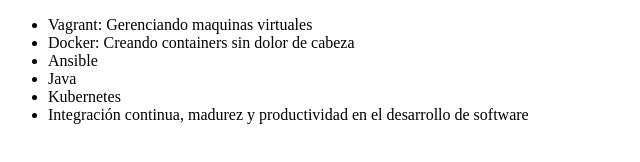
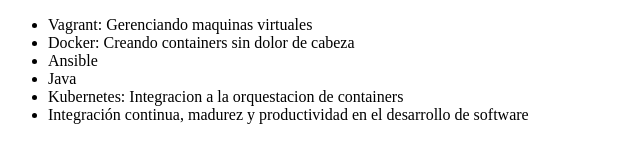
Before and after one commit to edgaraysv/alura-git, a plain HTML site: page index.html in a window 1280 px wide. Shown: the whole page, without its empty margins (0-640 px from the left). Drawn offline with Linux system fonts and the light colour scheme.

Commit message:
Modificaion titulo Kubernetes

```diff
--- a/index.html
+++ b/index.html
@@ -10,7 +10,7 @@
         <li>Docker: Creando containers sin dolor de cabeza</li>
         <li>Ansible</li>
         <li>Java</li>
-        <li>Kubernetes</li>
+        <li>Kubernetes: Integracion a la orquestacion de containers</li>
         <li>Integración continua, madurez y productividad en el desarrollo de software</li>
     </ul>
 </body>
```
